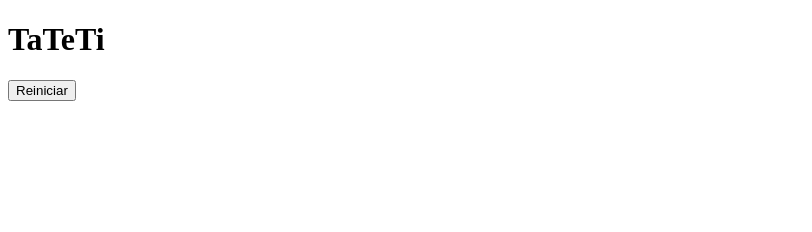
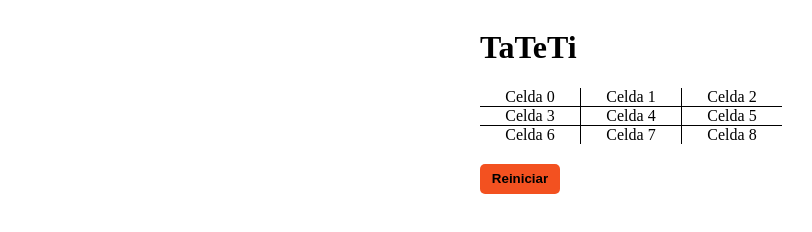
Before and after one commit to lucirulli94/TaTeTi, a plain HTML site: page index.html in a window 1280 px wide. Shown: the whole page, without its empty margins (0-812 px from the left). Drawn offline with Linux system fonts and the light colour scheme.

Commit message:
Added more css rules

```diff
--- a/index.html
+++ b/index.html
@@ -4,21 +4,21 @@
     <meta charset="UTF-8">
     <meta name="viewport" content="width=device-width, initial-scale=1.0">
     <title>TaTeCuChiCu</title>
-    <link rel="stylesheet" href="myCss.css">
+    <link rel="stylesheet" href="/TaTeTi/miCss.css">
 </head>
 <body>
     <div class="container">
         <h1>TaTeTi</h1>
         <div class="board">
-            <div class="cell" data-index="0"></div>
-            <div class="cell" data-index="1"></div>
-            <div class="cell" data-index="2"></div>
-            <div class="cell" data-index="3"></div>
-            <div class="cell" data-index="4"></div>
-            <div class="cell" data-index="5"></div>
-            <div class="cell" data-index="6"></div>
-            <div class="cell" data-index="7"></div>
-            <div class="cell" data-index="8"></div>
+            <div class="cell" data-index="0" id="cell-0">Celda 0</div>
+            <div class="cell" data-index="1" id="cell-1">Celda 1</div>
+            <div class="cell" data-index="2" id="cell-2">Celda 2</div>
+            <div class="cell" data-index="3" id="cell-3">Celda 3</div>
+            <div class="cell" data-index="4" id="cell-4">Celda 4</div>
+            <div class="cell" data-index="5" id="cell-5">Celda 5</div>
+            <div class="cell" data-index="6" id="cell-6">Celda 6</div>
+            <div class="cell" data-index="7" id="cell-7">Celda 7</div>
+            <div class="cell" data-index="8" id="cell-8">Celda 8</div>
         </div>
         <button id="restartButton">Reiniciar</button>
     </div>
--- a/miCss.css
+++ b/miCss.css
@@ -1,7 +1,65 @@
 body {
     display: flex;
+    align-items: center;
+    justify-content: center;
+}
+
+.board {
+    width: 320px;
+    /* Si quiero tres celdas por fila hago cada una de 100px + dos gaps de 10px c/u */
+    display: flex;
+    flex-wrap: wrap;
+    margin: 20px auto;
+    flex-flow: row wrap;
+}
+
+.cell {
+    width: 100px;
+    text-align: center;
+}
+
+#cell-0,
+#cell-1,
+#cell-3,
+#cell-4,
+#cell-6,
+#cell-7 {
+    border-right: 1px solid black;
+}
+
+#cell-0,
+#cell-1,
+#cell-2,
+#cell-3,
+#cell-4,
+#cell-5 {
+    border-bottom: 1px solid black;
+}
+
+
+.cell:hover {
+    background-color: rgb(146, 146, 146);
+    cursor: pointer;
+}
+
+button {
+    height: 30px;
+    width: 80px;
+    border-radius: 5px;
+    text-align: center;
+    font-weight: bold;
+    background-color: rgb(243, 81, 32);
+    border: none;
+    display: flex;
+    justify-content: center;
+    align-items: center;
 }
 
 button:hover {
     cursor: pointer;
+    background-color: rgb(243, 81, 32);
+    border: 10px;
+    border-radius: 5px;
+    box-shadow: 0px 2px 3px 0px rgba(0, 0, 0, 0.6);
+    font-weight: bold;
 }
```
